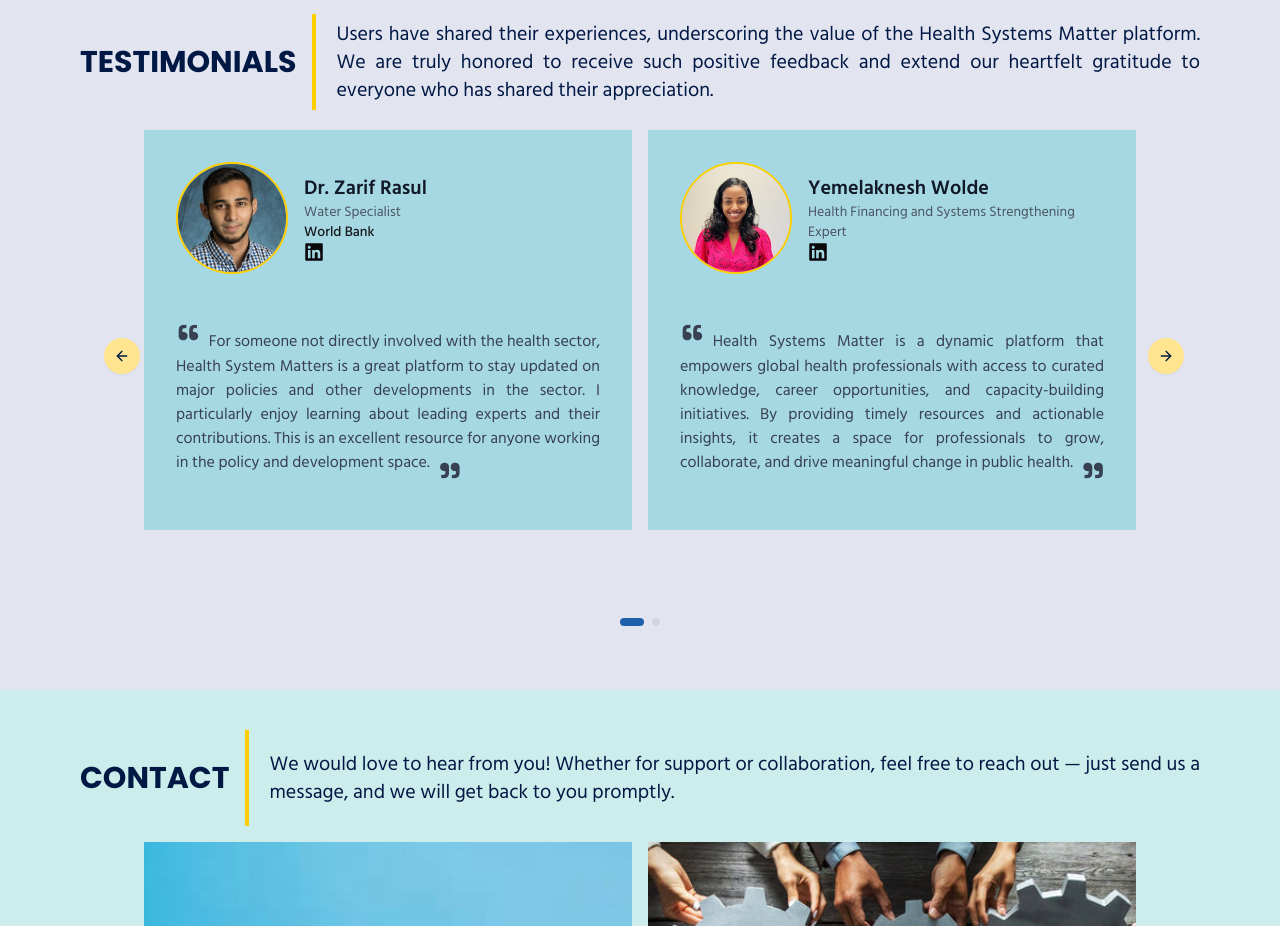
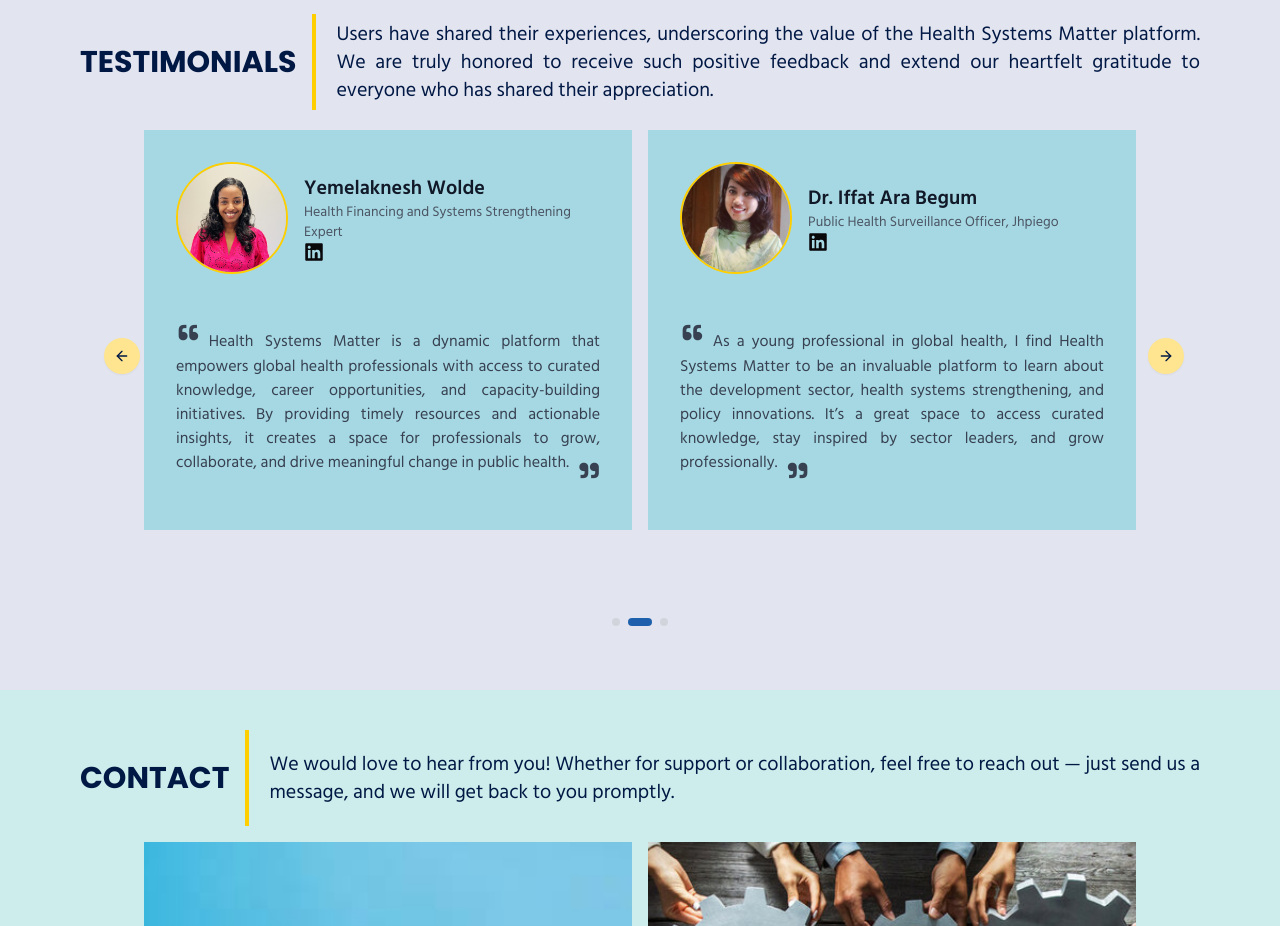
Before and after one commit to Muhammad-AIUB/HSM, a Next.js app: page / in a window 1280 px wide. Shown: the part 3780-4706 px from the top of the page. Built offline with nearby package versions, Linux system fonts and the light colour scheme.

Commit message:
update: 13 june new Testimonial

```diff
--- a/components/Homepage/Testimonials/Testimonials.tsx
+++ b/components/Homepage/Testimonials/Testimonials.tsx
@@ -13,11 +13,14 @@
 } from "@/components/ui/carousel";
 import Autoplay from "embla-carousel-autoplay";
 import { cn } from "@/lib/utils";
+import { FaLinkedin } from "react-icons/fa";
+
 import Image from "next/image";
+import Link from "next/link";
+
 import ZarifImg from "@/public/images/testimonial/Zarif.jpeg";
 import YemeImg from "@/public/images/testimonial/Yemi.jpg";
-import Link from "next/link";
-import { FaLinkedin } from "react-icons/fa";
+import IffatImg from "@/public/images/testimonial/Iffat.jpg";
 
 export function AnimatedTestimonialsDemo() {
   const testimonials = [
@@ -38,6 +41,15 @@
       content:
         "Health Systems Matter is a dynamic platform that empowers global health professionals with access to curated knowledge, career opportunities, and capacity-building initiatives. By providing timely resources and actionable insights, it creates a space for professionals to grow, collaborate, and drive meaningful change in public health.",
       image: YemeImg,
+    },
+    {
+      name: "Dr. Iffat Ara Begum",
+      link: "https://www.linkedin.com/in/dr-iffat-ara-begum-a19a3b20b/",
+      title: "Public Health Surveillance Officer, Jhpiego",
+      // company: "Open Development",
+      content:
+        "As a young professional in global health, I find Health Systems Matter to be an invaluable platform to learn about the development sector, health systems strengthening, and policy innovations. It’s a great space to access curated knowledge, stay inspired by sector leaders, and grow professionally.",
+      image: IffatImg,
     },
   ];
 
@@ -114,7 +126,7 @@
                             alt={testimonial.name}
                             width={100}
                             height={100}
-                            className="w-28 h-28 rounded-full border-2 border-[#FFCE00] "
+                            className="w-28 h-28 rounded-full border-2 border-[#FFCE00]"
                           />
                           <div>
                             <Link
```
Also changed, not shown: public/images/testimonial/Iffat.jpg (added).
